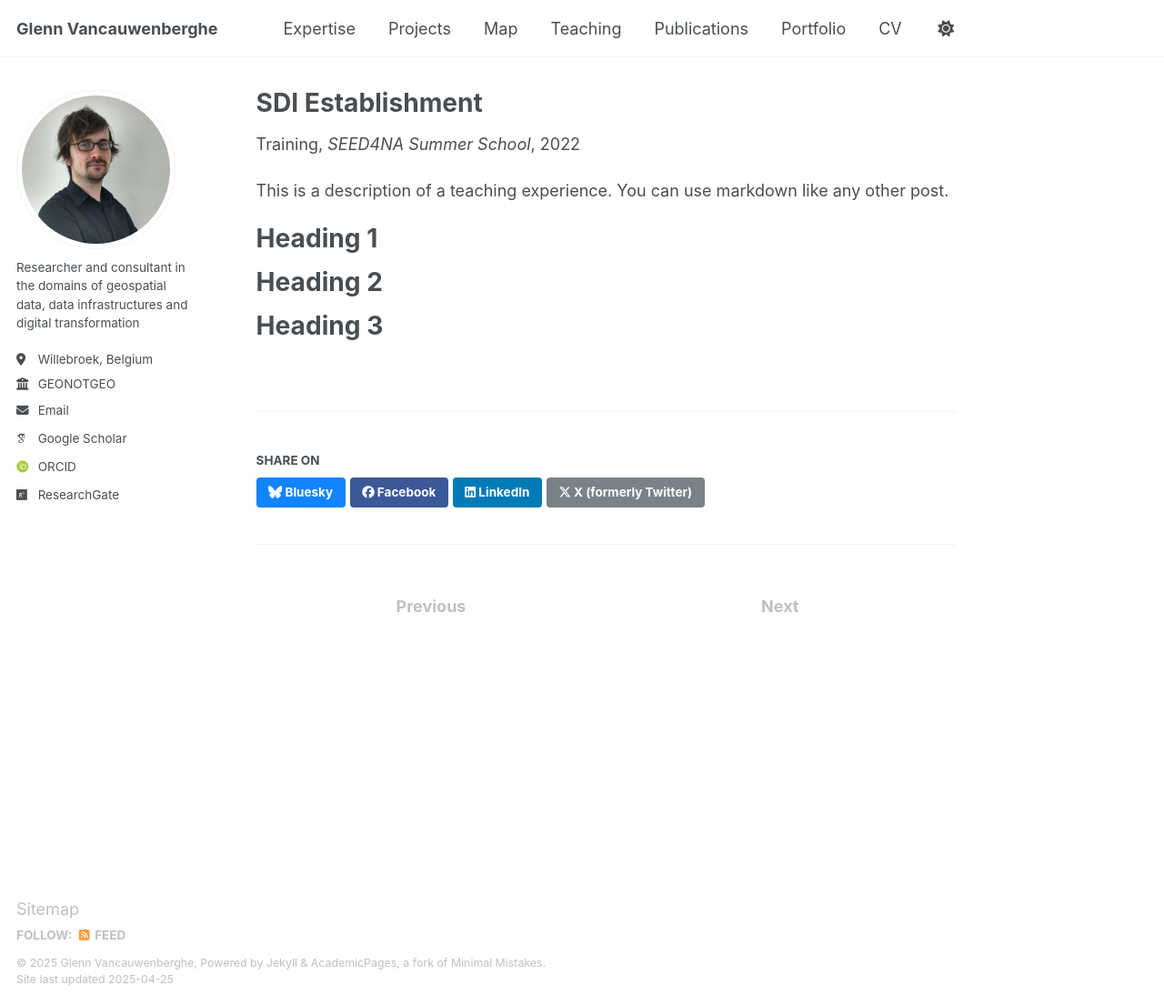
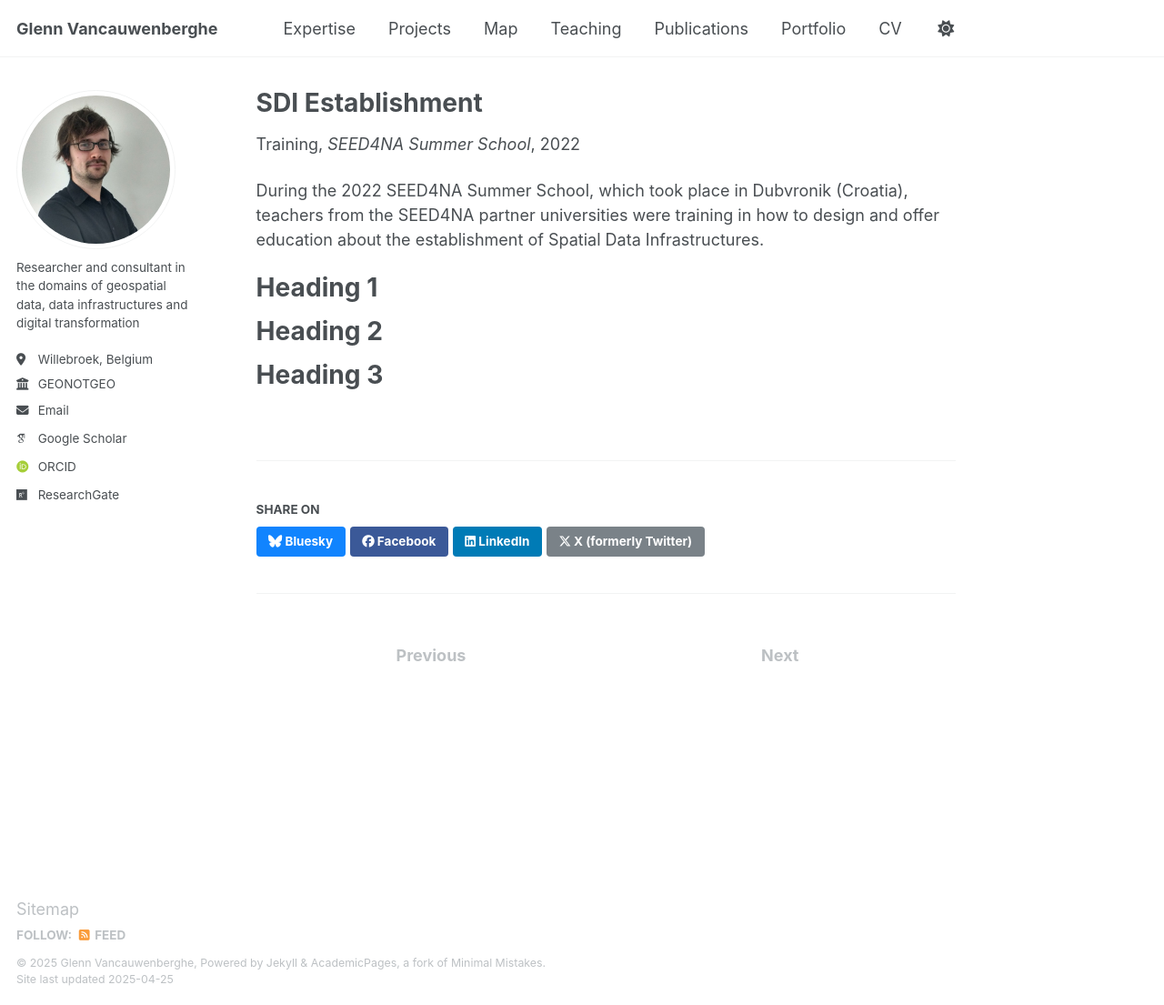
Before and after one commit to GVancauwenberghe/gvancauwenberghe.github.io, a Jekyll site: the page built from _teaching/teaching-3.md, in a window 1280 px wide and 1105 px high. Shown: the whole window at 91% size. Built offline with Jekyll 4.4.1, drawn with Linux system fonts in a browser that asks for light colours; some web fonts are replaced.

Commit message:
Update teaching-3.md

```diff
--- a/_teaching/teaching-3.md
+++ b/_teaching/teaching-3.md
@@ -8,7 +8,7 @@ date: 2022-05-09
 location: "Dubrovnik, Croatia"
 ---
 
-This is a description of a teaching experience. You can use markdown like any other post.
+During the 2022 SEED4NA Summer School, which took place in Dubvronik (Croatia), teachers from the SEED4NA partner universities were training in how to design and offer education about the establishment of Spatial Data Infrastructures.
 
 Heading 1
 ======
```
